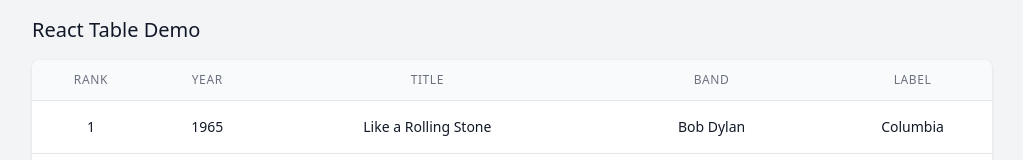
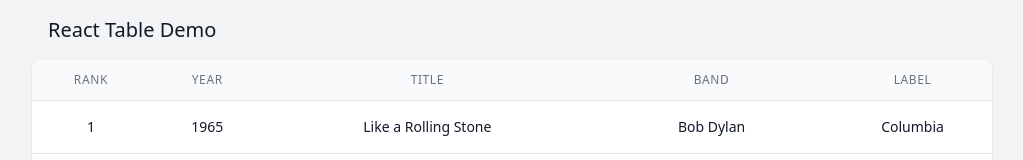
Before and after one commit to ppauldev/react-table, a React (Create React App) app: page / in a window 1280 px wide. Shown: the top 160 px of the page, without its empty margins (128-1151 px from the left). Built offline with nearby package versions, Linux system fonts and the light colour scheme; the HTML template or start-up script is replaced by a standard one; a web font is replaced by a local one.

Commit message:
Minor additions

```diff
--- a/src/App.tsx
+++ b/src/App.tsx
@@ -12,7 +12,7 @@ const App = () => {
   return (
     <div className="app min-h-screen bg-gray-100 text-gray-900">
       <main className="max-w-5xl mx-auto px-4 sm:px-6 lg:px-8 pt-4">
-        <h1 className="text-xl">React Table Demo</h1>
+        <h1 className="text-xl px-4">React Table Demo</h1>
         <div className="mt-4">
           <div className="mt-2 flex flex-col">
             <div className="-my-2 overflow-x-auto -mx-4 sm:-mx-6 lg:-mx-8">
--- a/src/contexts/TableContext.tsx
+++ b/src/contexts/TableContext.tsx
@@ -49,8 +49,8 @@ export const usePaginationContext = () => {
 export const TableContextProvider = ({ children }: { children: React.ReactNode }) => {
   const [columnData, setColumnData] = useState<TColumnsData | []>([]);
   const [rowData, setRowData] = useState<TRowsData | []>([]);
-  const [page, setPage] = useState(1);
-  const [pageSize, setPageSize] = useState(10);
+  const [page, setPage] = useState<number>(1);
+  const [pageSize, setPageSize] = useState<number>(10);
   const { isLoading, error, data } = useQuery(['data'], () => fetchData());
 
   useEffect(() => {
```
